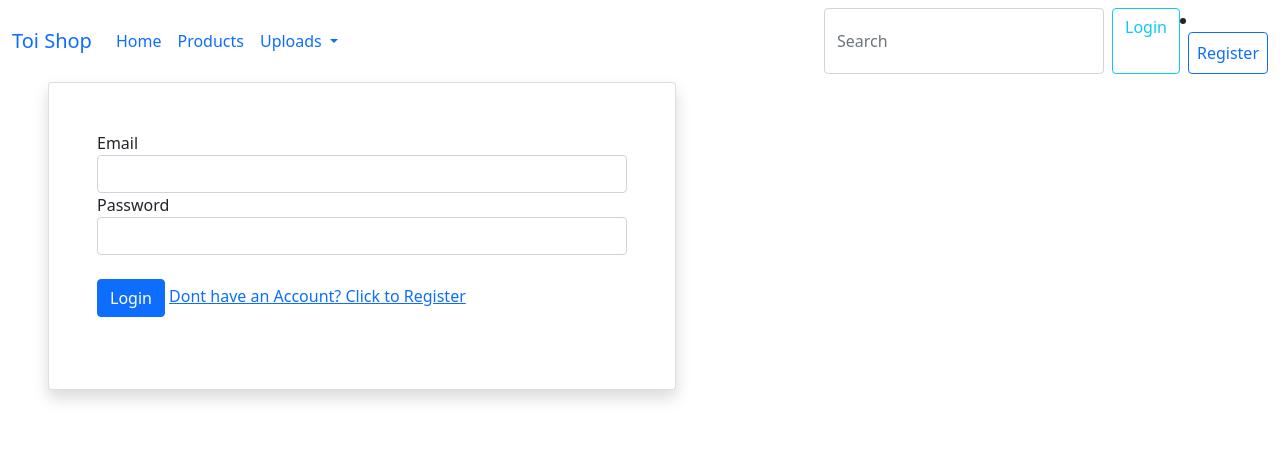
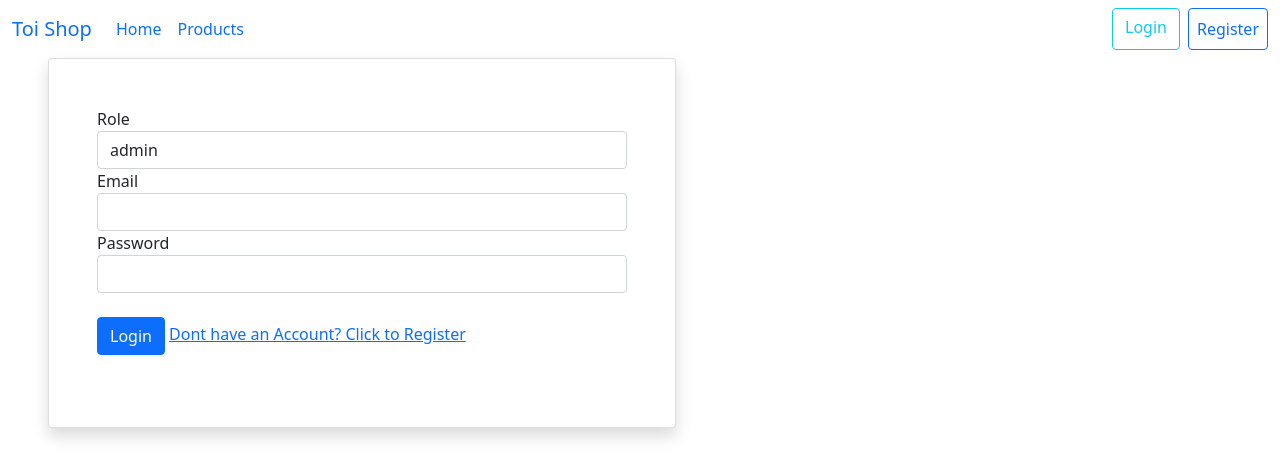
Before and after one commit to Elisha-3/Toi-Shop, a Flask app: page /login in a window 1280 px wide. Shown: the top 468 px of the page. Run offline with Flask 3, Linux system fonts and the light colour scheme; some libraries are stand-ins or nearby versions.

Commit message:
admin logins updated

```diff
--- a/app.py
+++ b/app.py
@@ -70,11 +70,40 @@ def Singleitem(product_id):
 
     return render_template("single.html", product= product )
 
-#upload products
-@app.route("/upload",methods=['POST', 'GET'])
+@app.route("/login", methods=['POST', 'GET'])
+def Login():
+    if request.method == 'POST':
+        email = request.form['email']
+        password = request.form['password']
+
+        # Connect to DB
+        connection = pymysql.connect(host='localhost', user='root', password='', database='Toi')
+        cursor = connection.cursor()
+
+        # Check if user exists in the DB
+        sql = "SELECT * FROM users WHERE email = %s AND password = %s"
+        cursor.execute(sql, (email, password))
+
+        # Check if any result found
+        user = cursor.fetchone()
+        if user:
+            role = user[5]  # Assuming the role is in the sixth column
+            session['key'] = email
+            session['admin'] = role  # Store user role in session
+
+            return redirect("/")
+        else:
+            return render_template("login.html", error="Invalid login credentials")
+
+    return render_template("login.html")
+
+
+@app.route("/upload", methods=['POST', 'GET'])
 def Upload():
-    if request.method=='POST':
-        # user can add the products
+    if 'admin' not in session or session['admin'] != 'admin':
+        return render_template("login.html", error="You do not have access to this page.")
+
+    if request.method == 'POST':
         product_name = request.form['product_name']
         product_desc = request.form['product_desc']
         product_cost = request.form['product_cost']
@@ -82,80 +111,26 @@ def Upload():
         product_image_name = request.files['product_image_name']
         product_image_name.save('static/images/' + product_image_name.filename)
 
-        # connect to DB
-        connection= pymysql.connect(host='localhost',user='root', password='',database='Toi')
-
-        # create a cursor
+        # Connect to DB
+        connection = pymysql.connect(host='localhost', user='root', password='', database='Toi')
         cursor = connection.cursor()
 
-        sql = "INSERT INTO products(product_name, product_desc, product_cost, product_category, product_image_name) values (%s, %s, %s, %s,%s)"
-
-        #provide the data
+        sql = "INSERT INTO products(product_name, product_desc, product_cost, product_category, product_image_name) values (%s, %s, %s, %s, %s)"
         data = (product_name, product_desc, product_cost, product_category, product_image_name.filename)
-        # execute
         cursor.execute(sql, data)
-        # save changes
         connection.commit()
 
-        return render_template("upload.html", message= "Product added successfully")
+        return render_template("upload.html", message="Product added successfully")
 
-    else:
-      return render_template("upload.html", error = "Please add a product")
-
-#Fashion route
-# helps you to see all the fashions
-@app.route("/products")
-def products():
-    # establish connection to DB
-    connection= pymysql.connect(host='localhost',user='root', password='',database='Toi')
-    sql = "SELECT * FROM products WHERE product_category = 'dresses'"
-    sql1 = "SELECT * FROM products WHERE product_category = 'handbags'"
-    sql2 = "SELECT * FROM products WHERE product_category = 'socks'"
-    sql3 = "SELECT * FROM products WHERE product_category = 'cap'"
-    sql4 = "SELECT * FROM products WHERE product_category = 'belt'"
-    #sql5 = "SELECT * FROM products WHERE product_category = 'furniture'"
+    return render_template("upload.html", error="Please add a product")
 
 
+@app.route("/uploadfashion", methods=['POST', 'GET'])
+def UploadFashion():
+    if 'admin' not in session or session['admin'] != 'admin':
+        return render_template("login.html", error="You do not have access to this page.")
 
-
-
-
-    # execute the above querry
-    # you need a cursor to execute it
-    cursor = connection.cursor()
-    cursor1 = connection.cursor()
-    cursor2 = connection.cursor()
-    cursor3 = connection.cursor()
-    cursor4 = connection.cursor()
-    #cursor5 = connection.cursor()
-
-
-    # execute
-    cursor.execute(sql)
-    cursor1.execute(sql1)
-    cursor2.execute(sql2)
-    cursor3.execute(sql3)
-    cursor4.execute(sql4)
-    #cursor5.execute(sql5)
-
-
-
-
-    # get all the phones
-    dresses= cursor.fetchall()
-    handbags= cursor1.fetchall()
-    socks= cursor2.fetchall()
-    cap= cursor3.fetchall()
-    belt= cursor4.fetchall()
-    #furniture = cursor5.fetchall()
-
-    return render_template("fashion.html",dresses=dresses, handbags=handbags, socks=socks, cap=cap, belt=belt)
-
-# a route to upload fashion
-@app.route("/uploadfashion",methods=['POST', 'GET'])
-def UploadFashion():
-    if request.method=='POST':
-        # user can add the products
+    if request.method == 'POST':
         product_name = request.form['product_name']
         product_desc = request.form['product_desc']
         product_cost = request.form['product_cost']
@@ -163,25 +138,19 @@ def UploadFashion():
         product_image_name = request.files['product_image_name']
         product_image_name.save('static/images/' + product_image_name.filename)
 
-        # connect to DB
-        connection= pymysql.connect(host='localhost',user='root', password='',database='Toi')
-
-        # create a cursor
+        # Connect to DB
+        connection = pymysql.connect(host='localhost', user='root', password='', database='Toi')
         cursor = connection.cursor()
 
-        sql = "INSERT INTO products(product_name, product_desc, product_cost, product_category, product_image_name) values (%s, %s, %s, %s,%s)"
-
-        #provide the data
+        sql = "INSERT INTO products(product_name, product_desc, product_cost, product_category, product_image_name) values (%s, %s, %s, %s, %s)"
         data = (product_name, product_desc, product_cost, fashion_category, product_image_name.filename)
-        # execute
         cursor.execute(sql, data)
-        # save changes
         connection.commit()
 
-        return render_template("uploadfashion.html", message= "Fashion added successfully")
+        return render_template("uploadfashion.html", message="Fashion added successfully")
 
-    else:
-      return render_template("uploadfashion.html", error = "Please add a fashion")
+    return render_template("uploadfashion.html", error="Please add a fashion")
+
 
 @app.route("/about")
 def About():
@@ -193,7 +162,7 @@ def Register():
         # user can add the products
         username = request.form['username']
         email = request.form['email']
-        gender = request.form['gender']
+        role = request.form['role']
         phone = request.form['phone']
         password = request.form['password']
 
@@ -205,10 +174,10 @@ def Register():
         # create a cursor
         cursor = connection.cursor()
 
-        sql = "INSERT INTO users(username, email, gender, phone, password) values (%s, %s, %s, %s,%s)"
+        sql = "INSERT INTO users(username, email, role, phone, password) values (%s, %s, %s, %s,%s)"
 
         #provide the data
-        data = (username, email, gender, phone, password)
+        data = (username, email, role, phone, password)
         # execute
         cursor.execute(sql, data)
         # save changes
@@ -219,35 +188,37 @@ def Register():
     else:
       return render_template("register.html", error = "Please add a user")
 
-@app.route("/login", methods=['POST','GET'])
-def Login():
-    if request.method=='POST':
-        email = request.form['email']
-        password = request.form['password']
+# @app.route("/login", methods=['POST','GET'])
+# def Login():
+#     if request.method=='POST':
+#         role=request.form['role']
+#         email = request.form['email']
+#         password = request.form['password']
 
-        # connect to DB
-        connection= pymysql.connect(host='localhost',user='root', password='',database='Toi')
-        cursor = connection.cursor()
-        # check if user exists in the DB
-        sql = "select * from users WHERE email = %s and password =%s"
+#         # connect to DB
+#         connection= pymysql.connect(host='localhost',user='root', password='',database='Toi')
+#         cursor = connection.cursor()
+#         # check if user exists in the DB
+#         sql = "select * from users WHERE role = %s, email = %s and password =%s"
 
-        data = (email,password)
+#         data = (role, email,password)
 
-        #execute
-        cursor.execute(sql, data)
+#         #execute
+#         cursor.execute(sql, data)
 
-        # check if any result found
-        if cursor.rowcount==0:
-            #it means the username and password not found
-            return render_template("login.html", error = "Invalid login credentials")
+#         # check if any result found
+#         if cursor.rowcount==0:
+#             #it means the username and password not found
+#             return render_template("login.html", error = "Invalid login credentials")
 
-        else:
-            session['key']= email
-            return redirect("/")
+#         else:
+#             session['key']= email
+#             session['admin']= role
+#             return redirect("/")
 
 
-    else:
-        return render_template("login.html")
+#     else:
+#         return render_template("login.html")
 #Mpesa
     # implent STK PUSH
 @app.route("/mpesa", methods=['POST'])
--- a/templates/login.html
+++ b/templates/login.html
@@ -17,6 +17,12 @@
         <b class="text-danger">{{ error }}</b>
 
     <form action="/login" method="POST">
+
+        <label for="">Role</label>
+        <select name="role" id="" class="form-control">
+          <option value="male">admin</option>
+          <option value="female">user</option>
+        </select>
 
         <label for="">Email</label> <br>
         <input type="email" class="form-control" name="email" required>
--- a/templates/navbar.html
+++ b/templates/navbar.html
@@ -9,11 +9,10 @@
               <li class="nav-item">
                   <a class="nav-link active" aria-current="page" href="/">Home</a>
               </li>
-
               <li class="nav-item">
                   <a class="nav-link" href="/products">Products</a>
               </li>
-
+              {% if session['admin'] == 'admin' %}
               <li class="nav-item dropdown">
                   <a class="nav-link dropdown-toggle" href="#" role="button" data-bs-toggle="dropdown" aria-expanded="false">
                       Uploads
@@ -26,32 +25,19 @@
                           <a class="nav-link" href="/uploadfashion">Upload Fashion</a>
                       </li>
                       <li><hr class="dropdown-divider"></li>
-              <li><a class="dropdown-item" href="#">Cosmetics</a></li>
+                      <li><a class="dropdown-item" href="#">Upcoming</a></li>
                   </ul>
               </li>
-          <!-- <li class="nav-item">
-            <a class="nav-link disabled" aria-disabled="true">Disabled</a>
-          </li> -->
+              {% endif %}
           </ul>
           <form class="d-flex" role="search">
-          <input class="form-control me-2" type="search" placeholder="Search" aria-label="Search">
-        <!-- check if session ['key'] exists -->
-        <!-- if it exists the user should not see the login and register buttons -->
-        <!-- user is suppossed to see their email and a logout button -->
               {% if session['key'] %}
-        <!-- user exists -->
-        <b class="text-muted">Welcome, {{session['key']}}  </b>
+                  <b class="text-muted">Welcome, {{ session['key'] }}</b>
                   <a href="/logout" class="btn btn-outline-info">Logout</a>
               {% else %}
-        <!-- user does not exist -->
                   <a class="btn btn-outline-info" href="/login">Login</a>
-          <li class="nav-item">
-            <a class="btn btn-outline-primary ms-2 p-2" href="/register">Register</a> </li>
+                  <a class="btn btn-outline-primary ms-2 p-2" href="/register">Register</a>
               {% endif %}
-                  <!-- Button trigger modal -->
-
-          <!-- <button class="btn btn-success ms-2" type="submit">Register</button> -->
-
           </form>
       </div>
   </div>
--- a/templates/register.html
+++ b/templates/register.html
@@ -21,15 +21,17 @@
         <input type="text" class="form-control" name="username" required> <br>
         <label for="">Email</label>
         <input type="email" class="form-control" name="email" required> <br>
-        <label for="">Gender</label>
+        <!-- <label for="">Gender</label>
         <select name="gender" id="" class="form-control">
           <option value="male">Male</option>
           <option value="female">Female</option>
-        </select> <br>
+        </select> <br> -->
         <label for="">Phone</label>
         <input type="tel" class="form-control" name="phone" required> <br>
         <label for="">Password</label>
         <input type="password" class="form-control" name="password" required><br> <br>
+        <label for="">Role</label>
+        <input type="text" class="form-control" name="role" required><br> <br>
 
         <a href="/login">Already have an Account? Click to Login</a><br><br>
 
```
Lines whose indentation alone changed are shown as unchanged.
